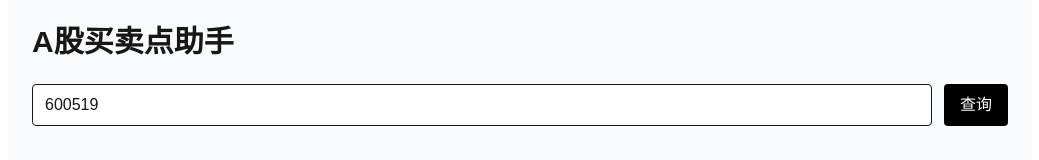
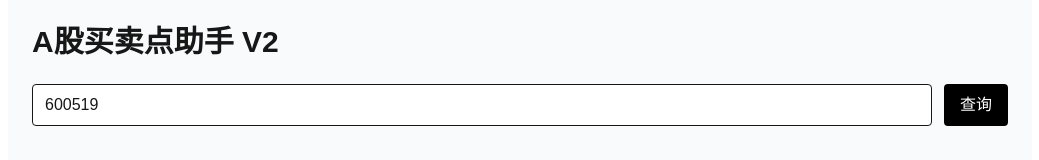
Before and after one commit to nihaianyia-sketch/Share-Signal-App, a Next.js app in the folder frontend/: page / in a window 1280 px wide. Shown: the top 160 px of the page, without its empty margins (120-1159 px from the left). Built offline with nearby package versions, Linux system fonts and the light colour scheme.

Commit message:
update frontend title to trigger redeploy

```diff
--- a/frontend/app/page.tsx
+++ b/frontend/app/page.tsx
@@ -149,7 +149,7 @@
 
   return (
     <main className="min-h-screen max-w-5xl mx-auto p-6 bg-gray-50">
-      <h1 className="text-3xl font-bold mb-6">A股买卖点助手</h1>
+      <h1 className="text-3xl font-bold mb-6">A股买卖点助手 V2</h1>
 
       <div className="flex gap-3 mb-6">
         <input
```
